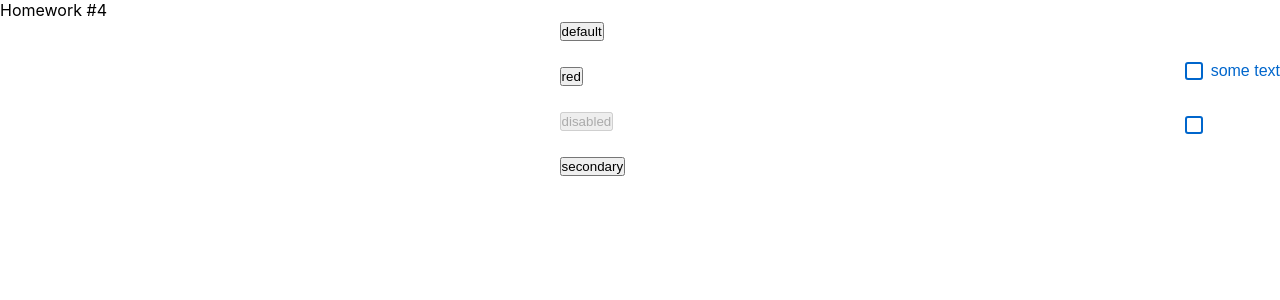
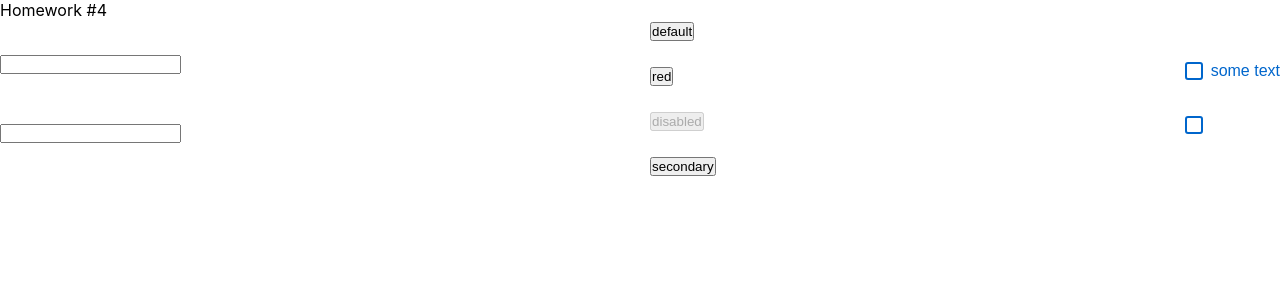
Before and after one commit to Tim1222/hometask, a React (Create React App) app: page / in a window 1280 px wide. Shown: the top 300 px of the page. Built offline with nearby package versions, Linux system fonts and the light colour scheme.

Commit message:
three commit

```diff
--- a/src/s2-homeworks/hw04/Stand.tsx
+++ b/src/s2-homeworks/hw04/Stand.tsx
@@ -15,28 +15,28 @@ const Stand = () => {
             <div className={s.inputs}>
                 {/*совместим со старым кодом:*/}
                 <div>
-                    {/*<SuperInputText*/}
-                    {/*    id={'hw4-super-input-like-old'}*/}
-                    {/*    value={stateForAllInputs}*/}
-                    {/*    onChange={(e) => setValue(e.currentTarget.value)}*/}
-                    {/*/>*/}
+                    <SuperInputText
+                        id={'hw4-super-input-like-old'}
+                        value={stateForAllInputs}
+                        onChange={(e) => setValue(e.currentTarget.value)}
+                    />
                 </div>
                 {/*инпут с ошибкой:*/}
                 <div>
-                    {/*<SuperInputText*/}
-                    {/*    id={'hw4-super-input-with-error'}*/}
-                    {/*    value={stateForAllInputs}*/}
-                    {/*    onChangeText={setValue}*/}
-                    {/*    error={error}*/}
-                    {/*    onEnter={() => {*/}
-                    {/*        setError(*/}
-                    {/*            stateForAllInputs.trim()*/}
-                    {/*                ? ''*/}
-                    {/*                : 'Error'*/}
-                    {/*        )*/}
-                    {/*        setValue('')*/}
-                    {/*    }}*/}
-                    {/*/>*/}
+                    <SuperInputText
+                        id={'hw4-super-input-with-error'}
+                        value={stateForAllInputs}
+                        onChangeText={setValue}
+                        error={error}
+                        onEnter={() => {
+                            setError(
+                                stateForAllInputs.trim()
+                                    ? ''
+                                    : 'Error'
+                            )
+                            setValue('')
+                        }}
+                    />
                 </div>
             </div>
 
```
